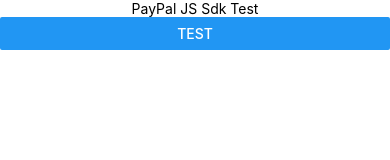
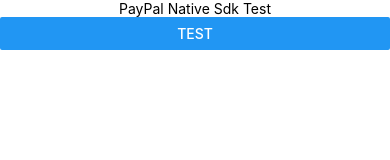
Before and after one commit to oddlyspaced/paypal-sdk-native-rn, a React Native app: screen / in a window 390 px wide. Shown: the top 160 px of the page. Built offline with nearby package versions, Linux system fonts and the light colour scheme.

Commit message:
feat: android native module payment

```diff
--- a/App.tsx
+++ b/App.tsx
@@ -15,12 +15,12 @@
 					textAlign: 'center',
 				}}
 			>
-				PayPal JS Sdk Test
+				PayPal Native Sdk Test
 			</Text>
 			<Button
 				onPress={() => {
 					console.log('Js');
-					PayPalModule.testPayment()
+					PayPalModule.testPayment("1V2947439L7101345")
 						.then((res) => {
 							console.log('RESULT : ' + JSON.stringify(res));
 							setPaymentResp(res);
```
Also changed, not shown: 7 other files (tests, documents, lock files or other folders).
